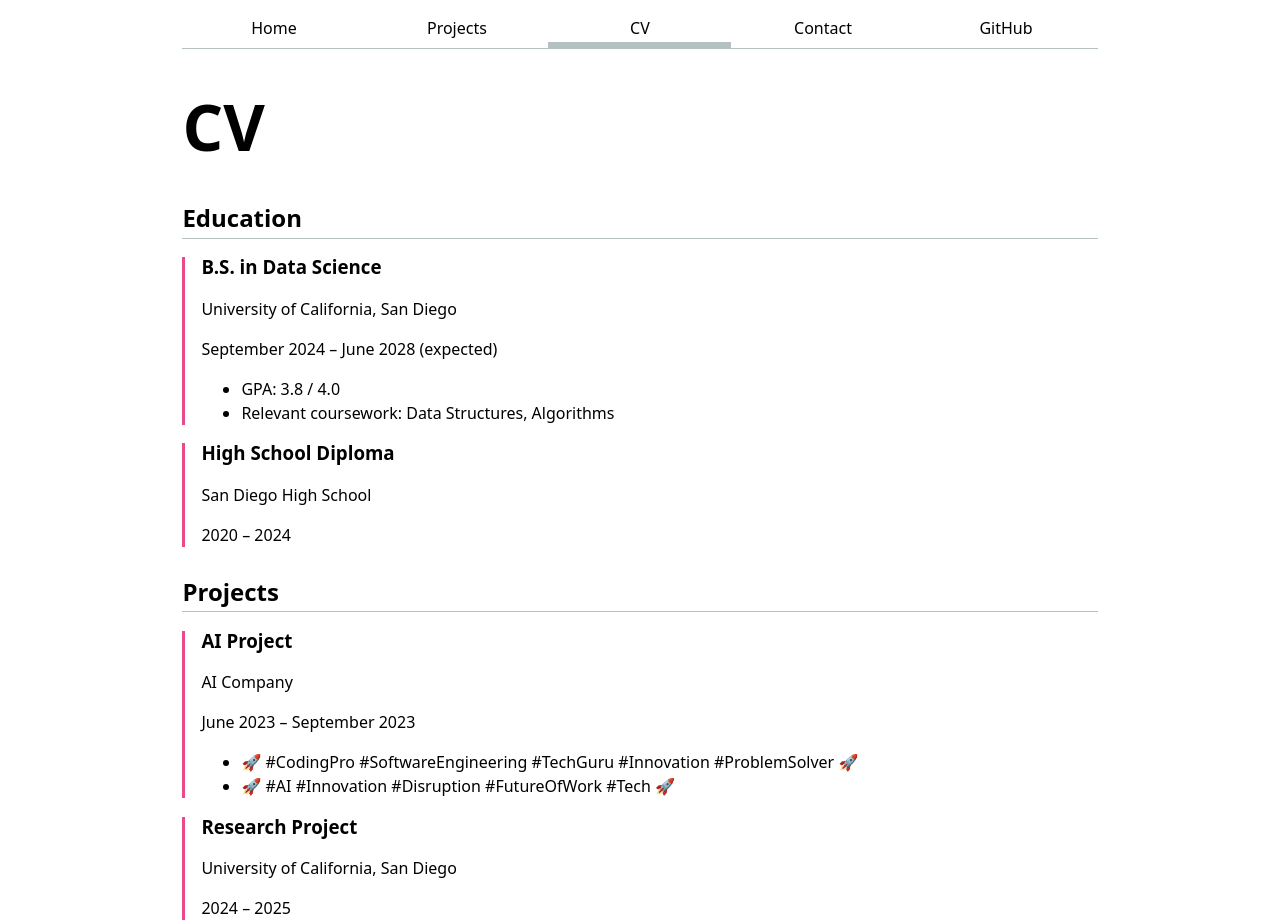
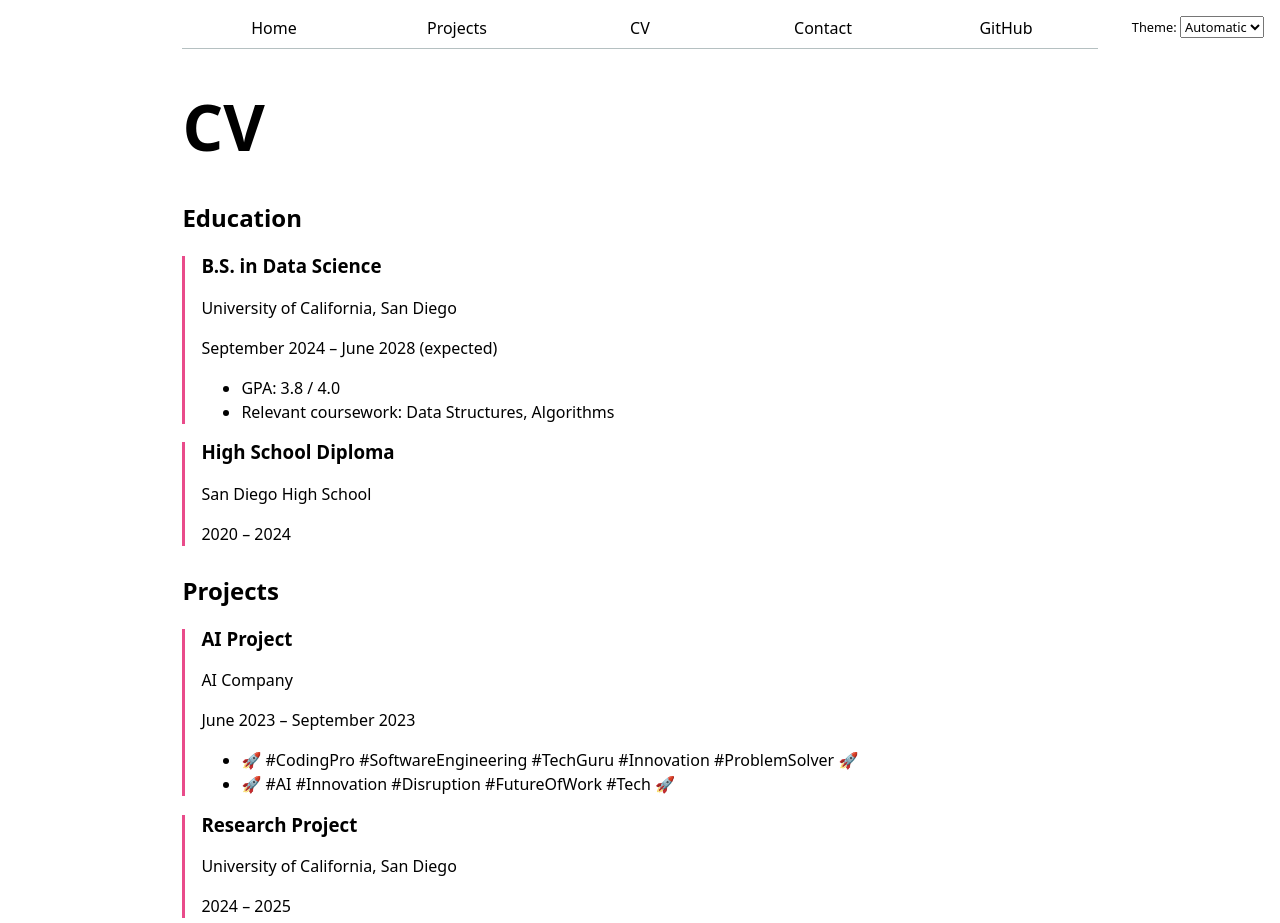
Before and after one commit to aml050ucsd/dsc106lab1, a plain HTML site: page cv/index.html in a window 1280 px wide. Drawn offline with Linux system fonts and the light colour scheme.

Commit message:
lab 3 js

```diff
--- a/cv/index.html
+++ b/cv/index.html
@@ -6,16 +6,9 @@
     <title>CV | Andy</title>
     <link rel="stylesheet" href="../style.css">
 </head>
+<script src="../global.js" type="module"></script>
 <body>
-    <nav>
-        <a href="../index.html">Home</a>
-        <a href="../projects/index.html">Projects</a>
-        <a class="current" href="index.html">CV</a>
-        <a href="../contact/index.html">Contact</a>
-        <a href="https://github.com/aml050ucsd" target="_blank">GitHub</a>
-    </nav>
-
-    <h1>CV</h1>
+   <h1>CV</h1>
 
     <section>
         <h2>Education</h2>
--- /dev/null
+++ b/global.js
@@ -0,0 +1,69 @@
+console.log("IT’S ALIVE!");
+
+function $$(selector, context = document) {
+    return Array.from(context.querySelectorAll(selector));
+}
+
+const BASE_PATH = (location.hostname === "localhost" || location.hostname === "127.0.0.1")
+    ? "/"
+    : "/dsc106lab1/";
+
+let pages = [
+    { url: "", title: "Home" },
+    { url: "projects/", title: "Projects" },
+    { url: "cv/", title: "CV" },
+    { url: "contact/", title: "Contact" },
+    { url: "https://github.com/aml050ucsd", title: "GitHub" },
+];
+
+let nav = document.createElement("nav");
+document.body.prepend(nav);
+
+for (let p of pages) {
+    let url = p.url;
+    let title = p.title;
+
+    url = !url.startsWith("http") ? BASE_PATH + url : url;
+
+    let a = document.createElement("a");
+    a.href = url;
+    a.textContent = title;
+    a.classList.toggle(
+        "current",
+        a.host === location.host && a.pathname === location.pathname,
+    );
+
+    if (a.host !== location.host) {
+        a.target = "_blank";
+    }
+    nav.append(a);
+}
+
+document.body.insertAdjacentHTML(
+    "afterbegin",
+    `
+    <label class="color-scheme">
+        Theme:
+        <select>
+            <option value="light dark">Automatic</option>
+            <option value="light">Light</option>
+            <option value="dark">Dark</option>
+        </select>
+    </label>`,
+);
+
+const select = document.querySelector(".color-scheme select");
+
+function setColorScheme(colorScheme) {
+    document.documentElement.style.setProperty("color-scheme", colorScheme);
+    select.value = colorScheme;
+}
+
+select.addEventListener("input", (event) => {
+    setColorScheme(event.target.value);
+    localStorage.colorScheme = event.target.value;
+});
+
+if ("colorScheme" in localStorage) {
+    setColorScheme(localStorage.colorScheme);
+}
--- a/style.css
+++ b/style.css
@@ -1,6 +1,6 @@
 body {
     /* Set line height to 1.5 times the font size
-	   and use the OS’s UI font as the website font
+     * and use the OS’s UI font as the website font
      */
     font: 100%/1.5 system-ui;
     max-width: 100ch;
@@ -8,11 +8,13 @@
 }
 
 html {
+    color-scheme: light dark;
     --color-accent: oklch(65% 50% 0);
     accent-color: var(--color-accent);
 }
 
 nav {
+    --border-color: oklch(50% 10% 200 / 40%);
     display: flex;
     margin-bottom: 1em;
     border-bottom: 1px solid oklch(80% 3% 200);
@@ -27,14 +29,14 @@
 }
 
 nav a.current {
-  border-bottom: 0.4em solid oklch(80% 3% 200);
+    border-bottom: 0.4em solid var(--border-color);
     padding-bottom: 0.1em;
 }
 
 nav a:hover {
     border-bottom: 0.4em solid var(--color-accent);
     padding-bottom: 0.1em;
-  background-color: oklch(from var(--color-accent) 95% 5% h);
+    background-color: color-mix(in oklch, var(--color-accent), canvas 85%);
 }
 
 form {
@@ -55,7 +57,8 @@
 
 input,
 textarea,
-button {
+button,
+select {
     font: inherit;
 }
 
@@ -89,7 +92,7 @@
 }
 
 section > h2 {
-  border-bottom: 1px solid oklch(80% 3% 200);
+    border-bottom: 1px solid var(--border-color);
     padding-bottom: 0.25em;
     font-size: 1.5em;
     margin-bottom: 0.75em;
@@ -99,3 +102,10 @@
     padding: 0 0 0 1em;
     border-left: 3px solid var(--color-accent)
 }
+
+.color-scheme {
+    position: absolute;
+    top: 1rem;
+    right: 1rem;
+    font-size: 80%;
+}
```
Also changed, not shown: contact/index.html (+2 -8 lines), index.html (+1 -8 lines), projects/index.html (+2 -8 lines). Lines whose indentation alone changed are shown as unchanged.
